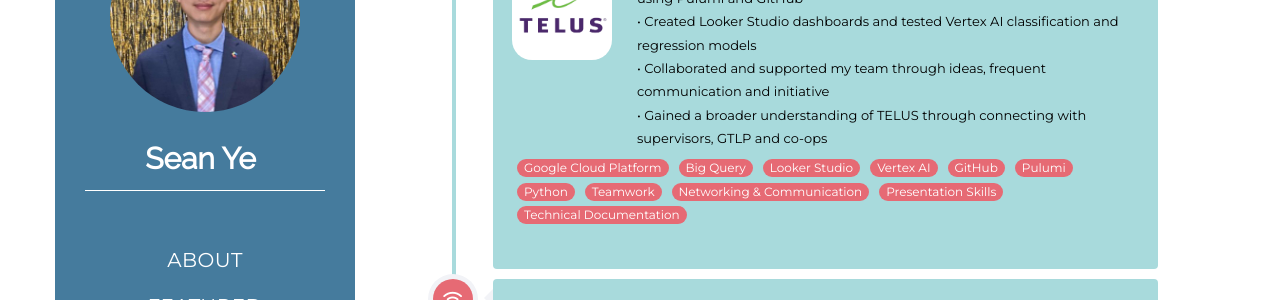
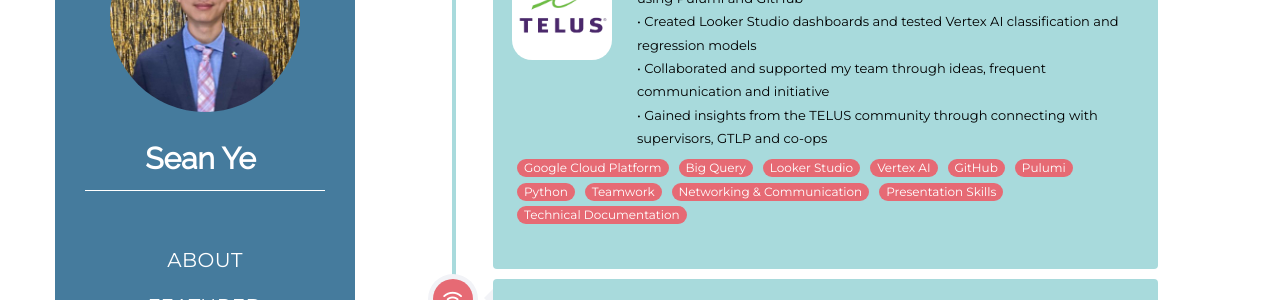
Before and after one commit to SeanYeSchool/SeanYeSchool.github.io, a Jekyll site: the page index.html, which Jekyll copies as it is, in a window 1280 px wide and 900 px high, scrolled down 1018 px. Shown: the part 153-453 px from the top of the window. Built offline with Jekyll 4.4.1, drawn with Linux system fonts in a browser that asks for light colours; nearby versions of some CDN libraries; some web fonts are replaced; some of the changed text lies outside the part shown.

Commit message:
Changed TELUS description

```diff
--- a/index.html
+++ b/index.html
@@ -362,7 +362,7 @@
                                     • Migrated reports and dashboards from DOMO into Google Cloud Platform using Pulumi and GitHub <br>
                                     • Created Looker Studio dashboards and tested Vertex AI classification and regression models <br>
                                     • Collaborated and supported my team through ideas, frequent communication and initiative <br>
-                                    • Gained a broader understanding of TELUS through connecting with supervisors, GTLP and co-ops
+                                    • Gained insights from the TELUS community through connecting with supervisors, GTLP and co-ops
                                     <br>
                                  </p>
 
@@ -1493,7 +1493,7 @@
                                     • Migrated reports and dashboards from DOMO into Google Cloud Platform using Pulumi and GitHub <br>
                                     • Created Looker Studio dashboards and tested Vertex AI classification and regression models <br>
                                     • Collaborated and supported my team through ideas, frequent communication and initiative <br>
-                                    • Gained a broader understanding of TELUS through connecting with supervisors, GTLP and co-ops
+                                    • Gained insights from the TELUS community through connecting with supervisors, GTLP and co-ops
                                     <br>
                                  </p>
 
```
